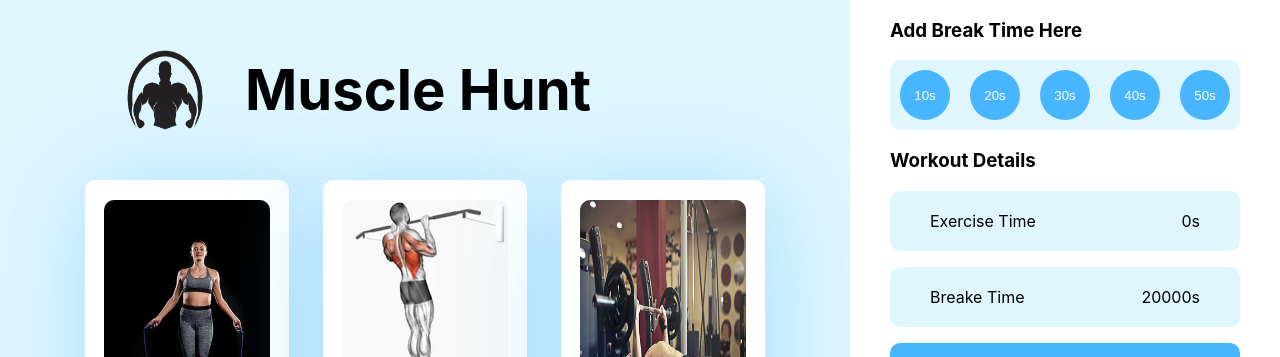
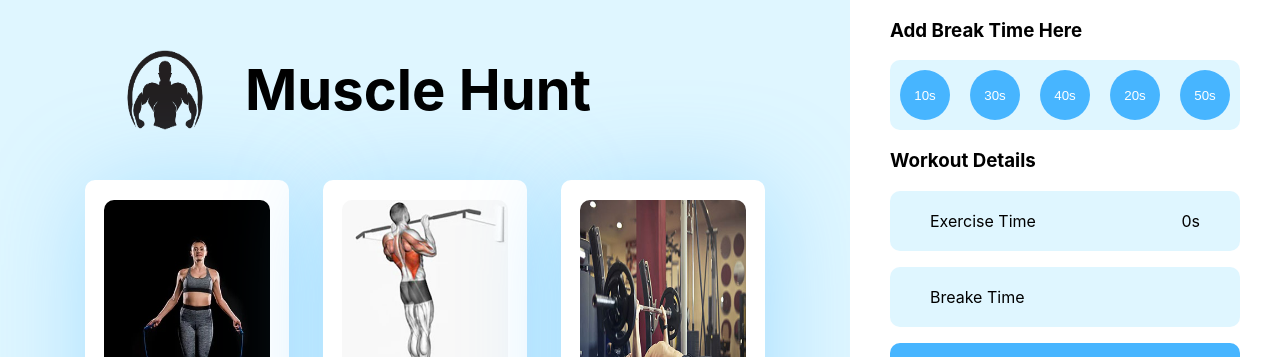
Before and after one commit to Tamjid-Mostafa/Muscle-Hunt, a React (Create React App) app: page / in a window 1280 px wide. Shown: the top 357 px of the page. Built offline with nearby package versions, Linux system fonts and the light colour scheme.

Commit message:
Added EventHandler to timer and get breakTime

```diff
--- a/src/components/Dashboard/Dashboard.js
+++ b/src/components/Dashboard/Dashboard.js
@@ -1,11 +1,15 @@
-import React from "react";
+import React, { useState } from "react";
 import "./Dashboard.css";
 
 const Dashboard = (props) => {
   const { dashboard } = props;
+  const [breakTime, setBreakTime] = useState([]);
 
-  const handleBreakeTime = () => {
-      console.log('ok')
+
+  const handleBreakeTime = (e) => {
+
+      const breakTime = e.target.innerText;
+      setBreakTime(breakTime);
   }
 
   let total = 0;
@@ -16,11 +20,11 @@ const Dashboard = (props) => {
     <div className="dashboard">
       <h3>Add Break Time Here</h3>
       <div className="btn-time">
-        <button onClick={handleBreakeTime}>10s</button>
-        <button onClick={handleBreakeTime}>20s</button>
-        <button onClick={handleBreakeTime}>30s</button>
-        <button onClick={handleBreakeTime}>40s</button>
-        <button onClick={handleBreakeTime}>50s</button>
+        <button onClick={(e) => {handleBreakeTime(e)}}>10s</button>
+        <button onClick={(e) => {handleBreakeTime(e)}}>30s</button>
+        <button onClick={(e) => {handleBreakeTime(e)}}>40s</button>
+        <button onClick={(e) => {handleBreakeTime(e)}}>20s</button>
+        <button onClick={(e) => {handleBreakeTime(e)}}>50s</button>
       </div>
       <div className="exercise-details">
         <h3>Workout Details</h3>
@@ -31,7 +35,7 @@ const Dashboard = (props) => {
           </p>
           <p>
             <span>Breake Time</span>
-            <span>20000s</span>
+            <span>{breakTime}</span>
           </p>
         </div>
         <button className="btn-completed">Completed</button>
```
Also changed, not shown: public/manifest.json.
